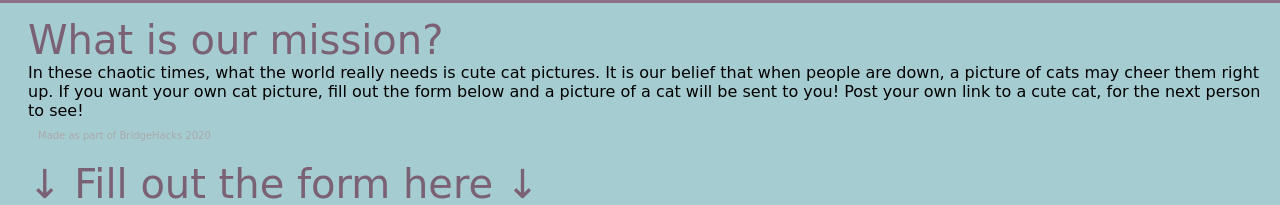
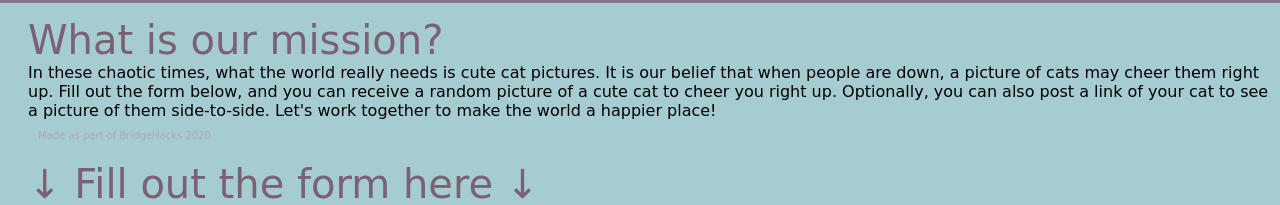
Before and after one commit to Tzuyuchu/Tzuyuchu.github.io, a plain HTML site: page index.html in a window 1280 px wide. Shown: the part 103-308 px from the top of the page. Drawn offline with Linux system fonts and the light colour scheme.

Commit message:
Update index.html

```diff
--- a/index.html
+++ b/index.html
@@ -18,7 +18,7 @@
 			<img src="images/title_cat.png" id="title_cat">
 		</div>
 		<div class="heading" id="first">What is our mission?</div>
-		<div class="text">In these chaotic times, what the world really needs is cute cat pictures. It is our belief that when people are down, a picture of cats may cheer them right up. If you want your own cat picture, fill out the form below and a picture of a cat will be sent to you! Post your own link to a cute cat, for the next person to see!</div>
+		<div class="text">In these chaotic times, what the world really needs is cute cat pictures. It is our belief that when people are down, a picture of cats may cheer them right up. Fill out the form below, and you can receive a random picture of a cute cat to cheer you right up. Optionally, you can also post a link of your cat to see a picture of them side-to-side. Let's work together to make the world a happier place!</div>
 		<div class="subtext">Made as part of BridgeHacks 2020</div>
 		<div class="heading">↓ Fill out the form here ↓</div>
 		<iframe class="form" src="https://docs.google.com/forms/d/e/1FAIpQLSfbwEpKGTHSC2pZu1HRCxG71t3qAhJJBrYPRLL4GReMOafcgQ/viewform?embedded=true" width="640" height="407" frameborder="0" marginheight="0" marginwidth="0">Loading…</iframe>
```
